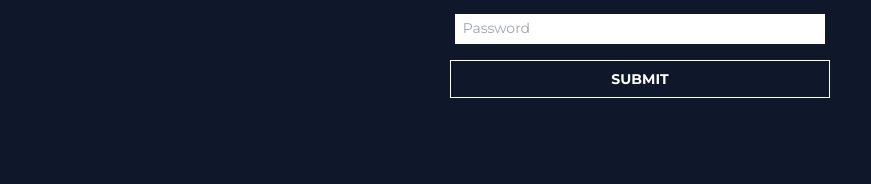
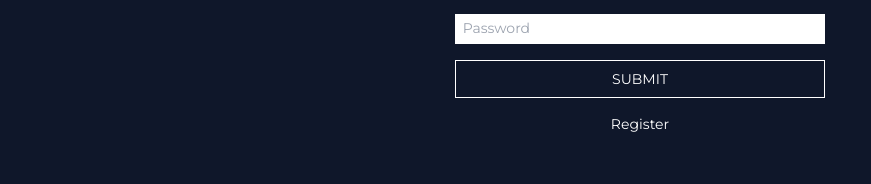
Before and after one commit to JulianCeleita/comments-app, a Next.js app: page /components/login in a window 1280 px wide. Shown: the part 293-477 px from the top of the page, without its empty margins (0-871 px from the left). Built offline with nearby package versions, Linux system fonts and the light colour scheme; some icons are missing.

Commit message:
New useState and register/login

```diff
--- a/app/components/login/Main.tsx
+++ b/app/components/login/Main.tsx
@@ -1,26 +1,56 @@
+"use client"
+
+import React, {useState} from 'react'
+
 function Main() {
+
+const [email, setEmail] = useState('');
+const [password, setPassword] = useState('');
+const [error, setError] = useState('');
+const [isLogginIn, setIsLogginIn] = useState(true);
+
+function submitHandler() {
+  if (!email || !password) {
+      setError('Incorrect username or password. Try again.')
+    return
+  }
+}
+
   return (
     <div className="mt-28 flex-1 text-xs sm:text-sm flex flex-col justify-center items-center gap-2 sm:gap-4">
-      <h1 className="font-extrabold select-none text-2xl sm:text-4xl">LOGIN</h1>
+      <h1 className="font-extrabold select-none text-2xl sm:text-4xl uppercase">
+      {isLogginIn ? 'Login' : 'Register'}
+      </h1>
+
+      {error && <div className='select-none w-full max-w-[40ch] border-rose-400 border text-center border-solid text-rose-400 py-2 '>{error}</div>}
+
       <input
+        value={email}
+        onChange={(e)=>setEmail(e.target.value)}
         type="text"
         placeholder="Username / Email"
         className="outline-none duration-300 border-b-2 border-solid border-white focus:border-orange-600
          text-slate-900 px-2 py-1 w-full max-w-[40ch]"
       />
       <input
+        value={password}
+        onChange={(e)=>setPassword(e.target.value)}
         type="password"
         placeholder="Password"
         className="outline-none duration-300 border-b-2 border-solid border-white focus:border-orange-600
          text-slate-900 px-2 py-1 w-full max-w-[40ch]"
       />
       <button
+        onClick={submitHandler}
         className="w-full max-w-[40ch] border border-white border-solid uppercase py-2 duration-300 relative
-         after:absolute after:top-0 after:right-full after:bg-white after:z-10 after:w-full after:h-full
-         overflow-hidden hover:after:translate-x-full after:duration-300 hover:text-slate-900 font-bold hover:border-orange-600"
+         after:absolute after:top-0 after:right-full after:bg-blue-100 after:z-10 after:w-full after:h-full
+         overflow-hidden hover:after:translate-x-full after:duration-300 hover:text-slate-900"
       >
         <h2 className="relative z-20">Submit</h2>
       </button>
+      <h2 className='duration-300 hover:scale-110 cursor-pointer'
+      onClick={()=>setIsLogginIn(!isLogginIn)}>
+      {!isLogginIn ? 'Login' : 'Register'} </h2>
     </div>
   );
 }
```
